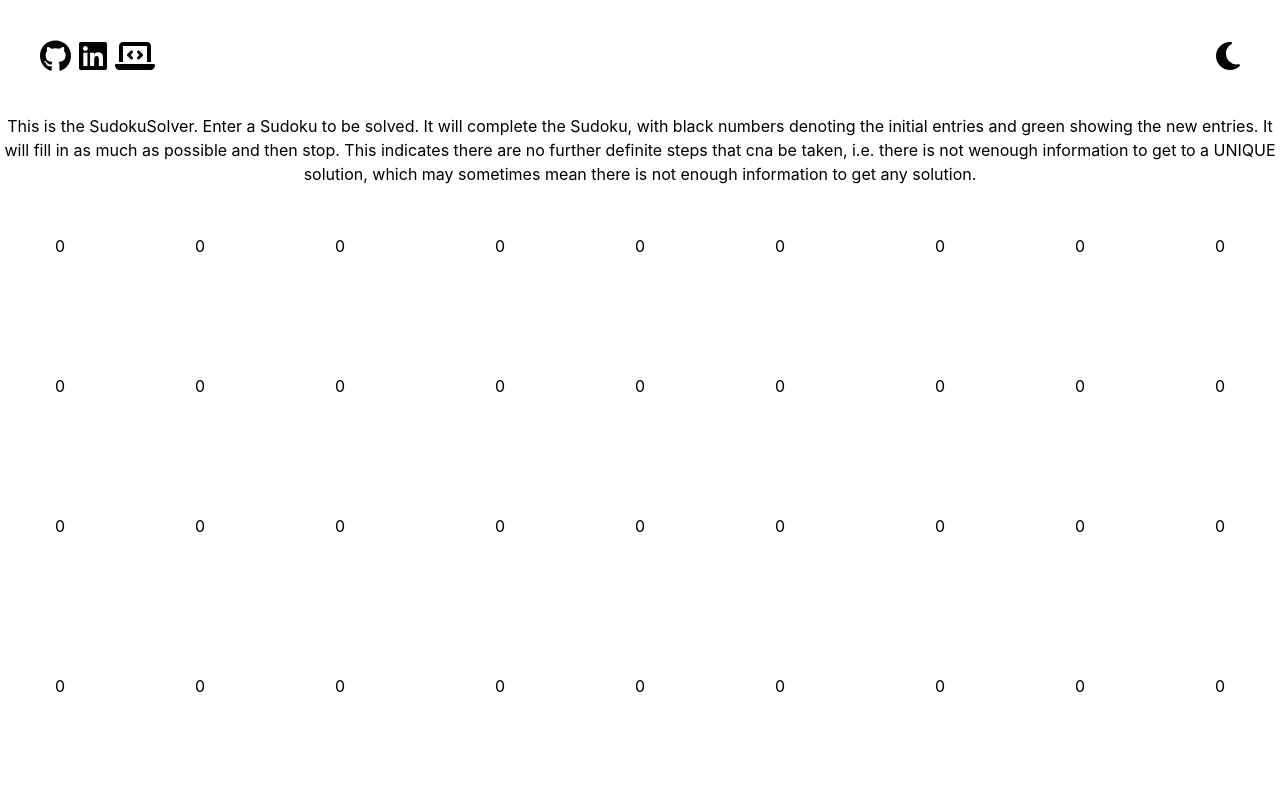
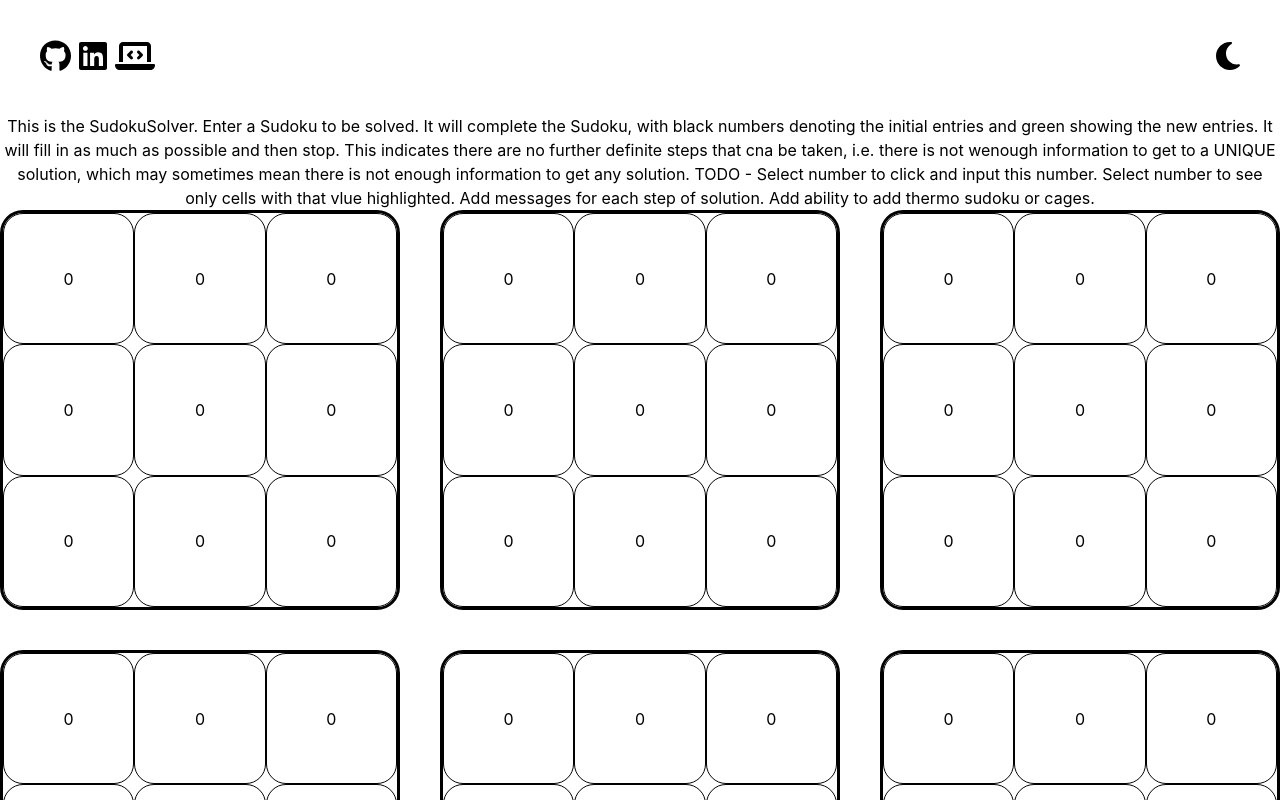
Before and after one commit to AalimCoding/AalimCoding.github.io, a React (Create React App) app: page /#/SudokuSolver in a window 1280 px wide. Shown: the top 800 px of the page. Built offline with nearby package versions, Linux system fonts and the light colour scheme.

Commit message:
Improved visual clarity

```diff
--- a/src/SudokuGrid.js
+++ b/src/SudokuGrid.js
@@ -99,6 +99,7 @@ function SudokuGrid() {
             color:
               SudokuValues[row][column] !== 0 ? "black" :
                 theme === "light" ? "black" : "white",
+                border: "1px solid"
           }}
         >
           {SudokuValues[row][column]}
@@ -110,21 +111,24 @@ function SudokuGrid() {
     // Creating a 3x3 grid for each Sudoku box
     gridItems.push(
       <Grid
+      rounded={'23px'}
         aspectRatio="1/1"
         key={boxId}
         id={boxId}
         templateColumns="repeat(3, 1fr)"
         templateRows="repeat(3, 1fr)"
-        gap={5}
+        //gap={5}
         style={{
           background: theme === "light" ? "white" : "black",
           color: theme === "light" ? "black" : "white",
+          border: "3px solid"
         }}
       >
         {boxItems}
       </Grid>
     );
   }
+
 
 
 
--- a/src/SudokuSolver.js
+++ b/src/SudokuSolver.js
@@ -15,6 +15,10 @@ function SudokuSolver() {
             It will fill in as much as possible and then stop. This indicates there are no further definite steps that cna be taken, i.e. there is not wenough information to get to a UNIQUE solution,
             which may sometimes mean there is not enough information to get any solution.
 
+TODO - Select number to click and input this number.
+Select number to see only cells with that vlue highlighted.
+Add messages for each step of solution.
+Add ability to add thermo sudoku or cages.
 
             <SudokuGrid />
 
```
